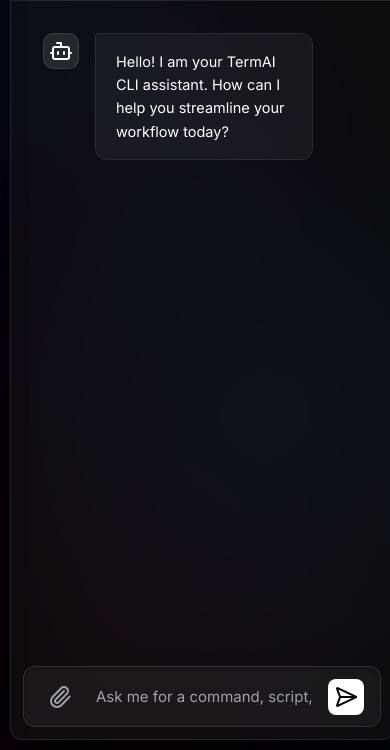
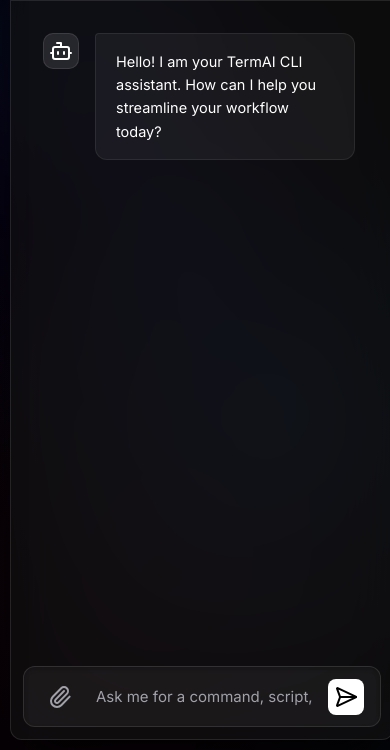
Before and after one commit to devadath007/TermAI, a website: page index.html in a window 390 px wide. Shown: the part 94-844 px from the top of the page. Drawn offline with nearby package versions, Linux system fonts and the light colour scheme.

Commit message:
style: fix message bubble text wrapping and overflow on mobile

```diff
--- a/style.css
+++ b/style.css
@@ -309,6 +309,9 @@
     border-radius: 12px;
     font-size: 14.5px;
     line-height: 1.6;
+    min-width: 0;
+    word-break: break-word;
+    overflow-wrap: anywhere;
 }
 
 .ai-message .message-bubble {
@@ -763,4 +766,7 @@
     .input-form textarea {
         min-height: 40px;
     }
+    .message {
+        max-width: 98%;
+    }
 }
```
